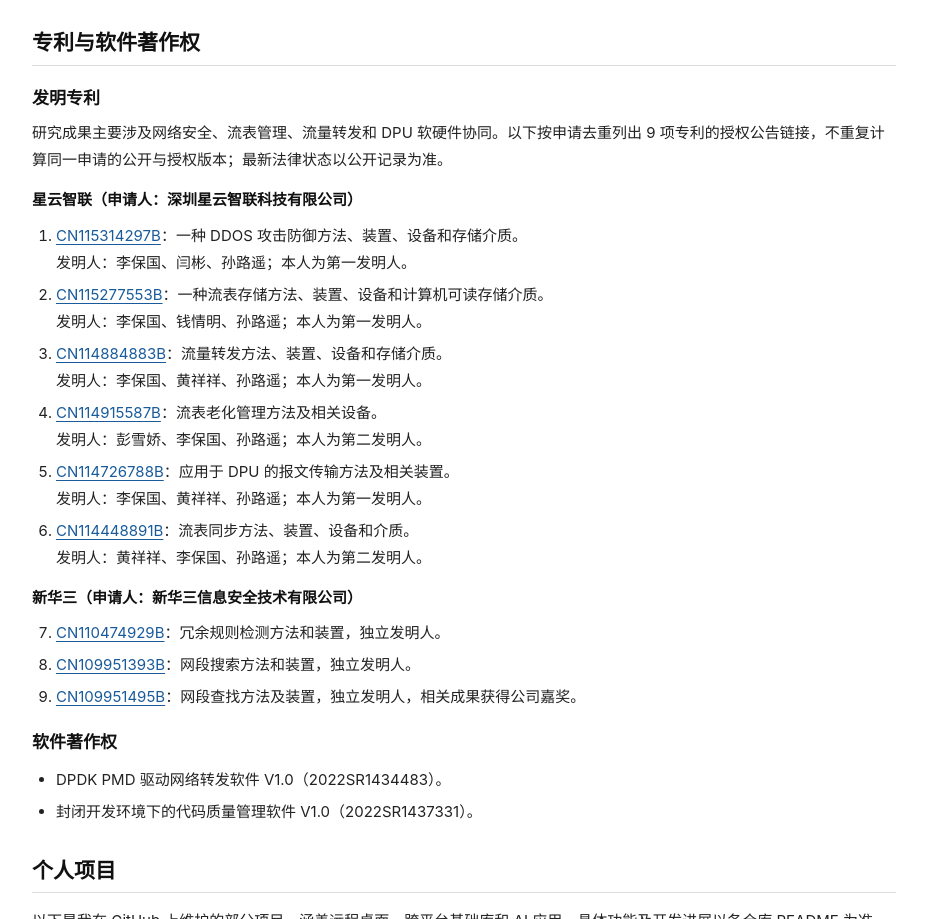
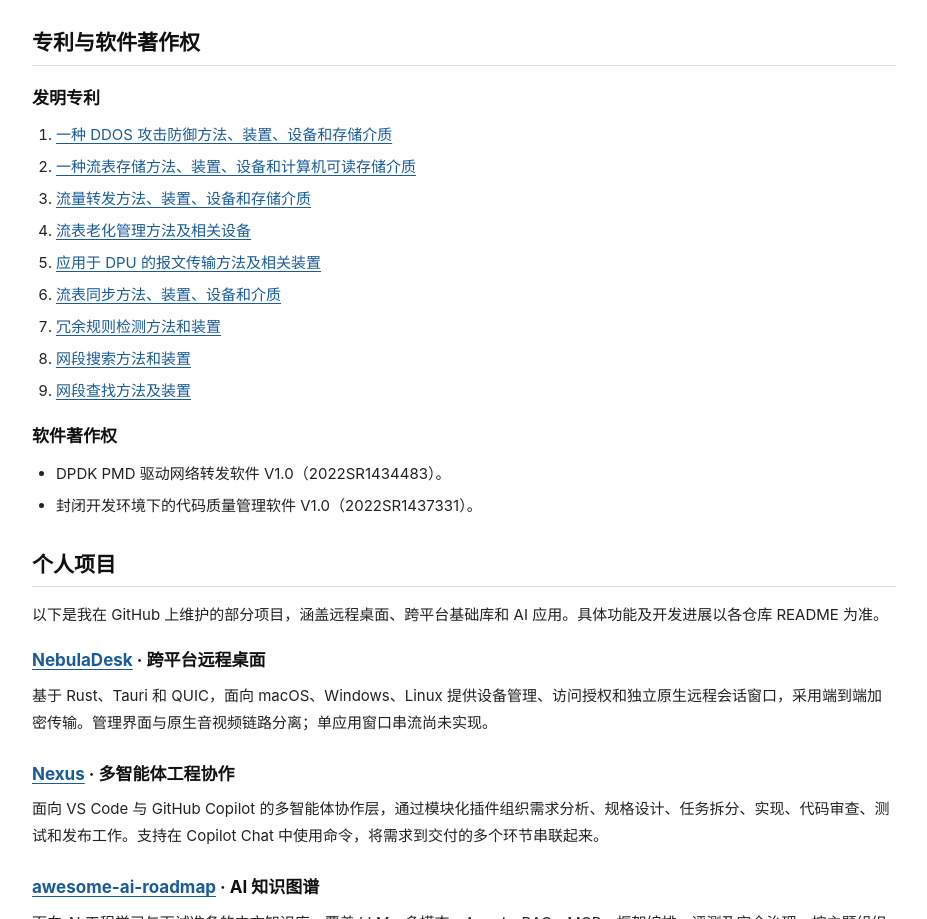
Before and after one commit to zongyangbigpolo/zongyangbigpolo.github.io, a plain HTML site: page index.html in a window 1280 px wide. Shown: the part 2668-3587 px from the top of the page, without its empty margins (176-1103 px from the left). Drawn offline with Linux system fonts and the light colour scheme.

Commit message:
Simplify patents to a single linked list
Co-authored-by: Copilot App <223556219+Copilot@users.noreply.github.com>

```diff
--- a/index.html
+++ b/index.html
@@ -119,21 +119,16 @@
       <section id="recognition" aria-labelledby="recognition-title">
         <h2 id="recognition-title">专利与软件著作权</h2>
         <h3>发明专利</h3>
-        <p>研究成果主要涉及网络安全、流表管理、流量转发和 DPU 软硬件协同。以下按申请去重列出 9 项专利的授权公告链接，不重复计算同一申请的公开与授权版本；最新法律状态以公开记录为准。</p>
-        <h4>星云智联（申请人：深圳星云智联科技有限公司）</h4>
         <ol class="patent-list">
-          <li><a href="https://patents.google.com/patent/CN115314297B/zh">CN115314297B</a>：一种 DDOS 攻击防御方法、装置、设备和存储介质。<br />发明人：李保国、闫彬、孙路遥；本人为第一发明人。</li>
-          <li><a href="https://patents.google.com/patent/CN115277553B/zh">CN115277553B</a>：一种流表存储方法、装置、设备和计算机可读存储介质。<br />发明人：李保国、钱情明、孙路遥；本人为第一发明人。</li>
-          <li><a href="https://patents.google.com/patent/CN114884883B/zh">CN114884883B</a>：流量转发方法、装置、设备和存储介质。<br />发明人：李保国、黄祥祥、孙路遥；本人为第一发明人。</li>
-          <li><a href="https://patents.google.com/patent/CN114915587B/zh">CN114915587B</a>：流表老化管理方法及相关设备。<br />发明人：彭雪娇、李保国、孙路遥；本人为第二发明人。</li>
-          <li><a href="https://patents.google.com/patent/CN114726788B/zh">CN114726788B</a>：应用于 DPU 的报文传输方法及相关装置。<br />发明人：李保国、黄祥祥、孙路遥；本人为第一发明人。</li>
-          <li><a href="https://patents.google.com/patent/CN114448891B/zh">CN114448891B</a>：流表同步方法、装置、设备和介质。<br />发明人：黄祥祥、李保国、孙路遥；本人为第二发明人。</li>
-        </ol>
-        <h4>新华三（申请人：新华三信息安全技术有限公司）</h4>
-        <ol class="patent-list" start="7">
-          <li><a href="https://patents.google.com/patent/CN110474929B/zh">CN110474929B</a>：冗余规则检测方法和装置，独立发明人。</li>
-          <li><a href="https://patents.google.com/patent/CN109951393B/zh">CN109951393B</a>：网段搜索方法和装置，独立发明人。</li>
-          <li><a href="https://patents.google.com/patent/CN109951495B/zh">CN109951495B</a>：网段查找方法及装置，独立发明人，相关成果获得公司嘉奖。</li>
+          <li><a href="https://patents.google.com/patent/CN115314297B/zh">一种 DDOS 攻击防御方法、装置、设备和存储介质</a></li>
+          <li><a href="https://patents.google.com/patent/CN115277553B/zh">一种流表存储方法、装置、设备和计算机可读存储介质</a></li>
+          <li><a href="https://patents.google.com/patent/CN114884883B/zh">流量转发方法、装置、设备和存储介质</a></li>
+          <li><a href="https://patents.google.com/patent/CN114915587B/zh">流表老化管理方法及相关设备</a></li>
+          <li><a href="https://patents.google.com/patent/CN114726788B/zh">应用于 DPU 的报文传输方法及相关装置</a></li>
+          <li><a href="https://patents.google.com/patent/CN114448891B/zh">流表同步方法、装置、设备和介质</a></li>
+          <li><a href="https://patents.google.com/patent/CN110474929B/zh">冗余规则检测方法和装置</a></li>
+          <li><a href="https://patents.google.com/patent/CN109951393B/zh">网段搜索方法和装置</a></li>
+          <li><a href="https://patents.google.com/patent/CN109951495B/zh">网段查找方法及装置</a></li>
         </ol>
         <h3>软件著作权</h3>
         <ul>
```
